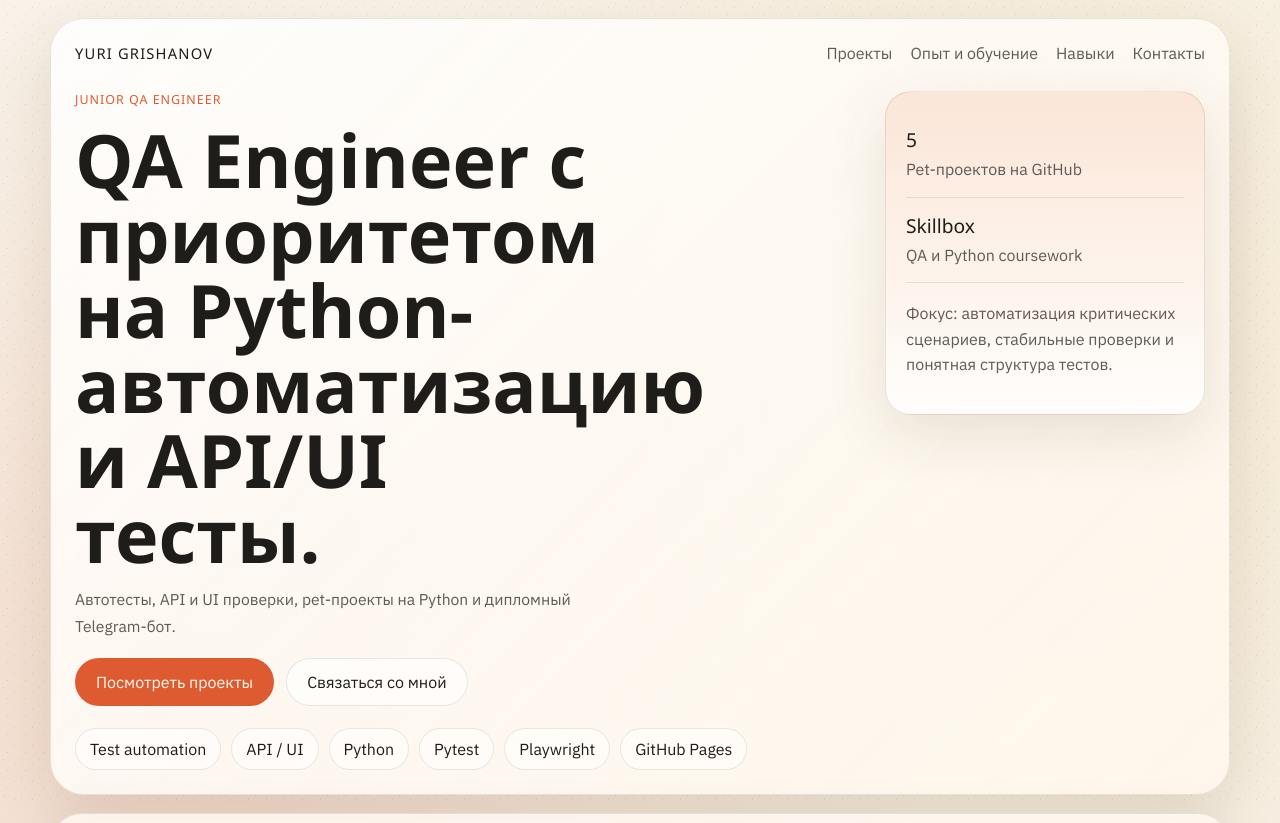
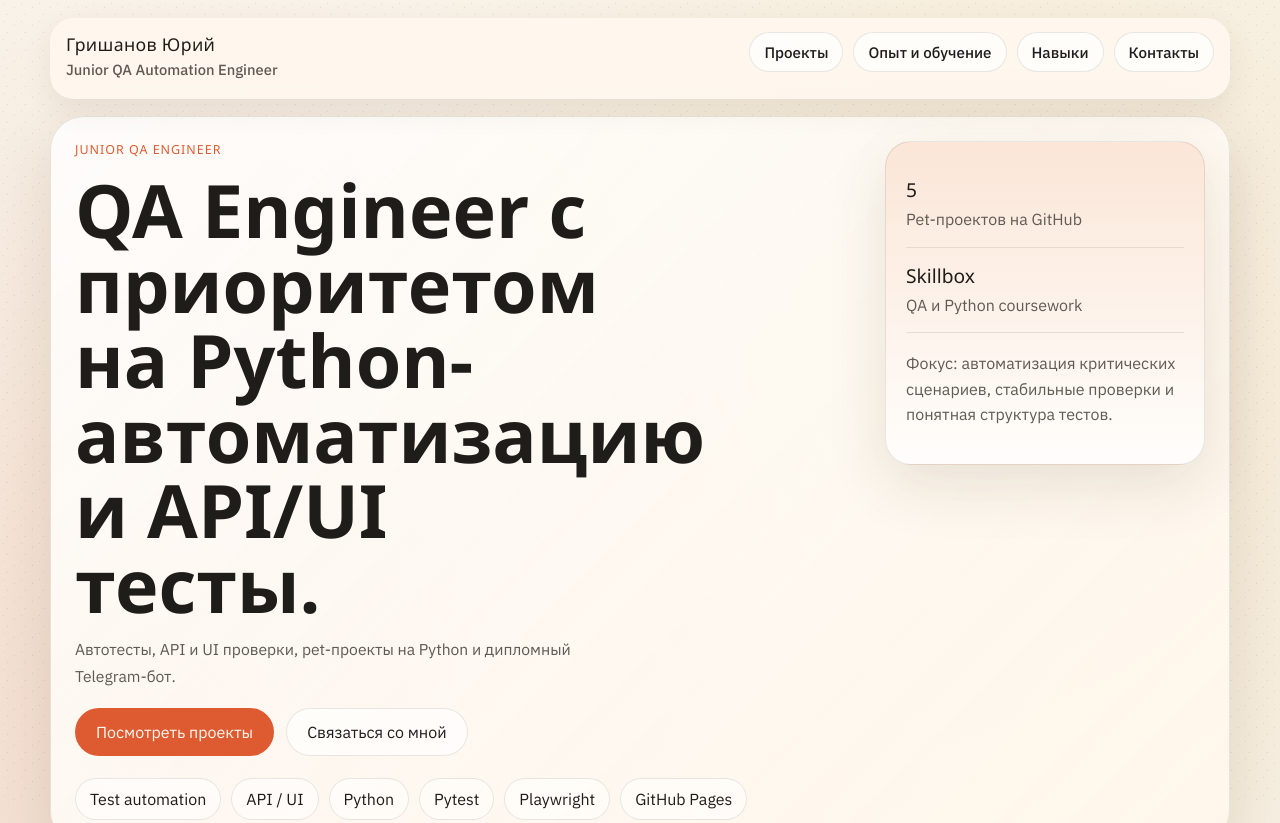
Before and after one commit to deusvu1t/deusvu1t.github.io, a plain HTML site: page index.html in a window 1280 px wide. Shown: the top 823 px of the page. Drawn offline with Linux system fonts and the light colour scheme; a web font is replaced by a local one.

Commit message:
refactor navigation and hero section for improved accessibility and styling

```diff
--- a/assets/css/style.css
+++ b/assets/css/style.css
@@ -77,17 +77,35 @@ a {
 }
 
 .hero {
+    scroll-margin-top: 110px;
     padding: 24px;
     border-radius: 34px;
     background: linear-gradient(135deg, rgba(255, 255, 255, 0.82), rgba(255, 247, 236, 0.92));
 }
 
 .topbar {
+    position: sticky;
+    top: 12px;
+    z-index: 100;
     display: flex;
     justify-content: space-between;
-    align-items: center;
+    align-items: flex-start;
     gap: 20px;
-    margin-bottom: 28px;
+    margin-bottom: 16px;
+    padding-bottom: 20px;
+    padding-top: 14px;
+    padding-left: 16px;
+    padding-right: 16px;
+    border-bottom: 1px solid var(--line);
+    border-radius: 24px;
+    background: rgba(255, 248, 239, 0.9);
+    backdrop-filter: blur(12px);
+    box-shadow: 0 10px 30px rgba(78, 49, 20, 0.08);
+}
+
+.brand-block {
+    display: inline-grid;
+    gap: 4px;
 }
 
 .brand,
@@ -101,23 +119,42 @@ a {
 }
 
 .brand {
+    font-size: 1.1rem;
+    letter-spacing: 0.02em;
+    text-transform: none;
+}
+
+.brand-role {
+    color: var(--muted);
     font-size: 0.92rem;
-    letter-spacing: 0.08em;
+    font-weight: 500;
 }
 
 .nav-links {
     display: flex;
     flex-wrap: wrap;
-    gap: 18px;
-    color: var(--muted);
+    justify-content: flex-end;
+    gap: 10px;
+    color: var(--ink);
 }
 
 .nav-links a:hover,
 .simple-link:hover,
 .project-card a:hover,
-.contact-links a:hover,
-.resume-links a:hover {
+.contact-links a:hover {
     color: var(--accent-strong);
+}
+
+.nav-links a {
+    display: inline-flex;
+    align-items: center;
+    min-height: 40px;
+    padding: 0 14px;
+    border: 1px solid var(--line);
+    border-radius: 999px;
+    background: rgba(255, 255, 255, 0.72);
+    font-size: 0.95rem;
+    font-weight: 500;
 }
 
 .hero-layout {
@@ -272,6 +309,7 @@ main {
 }
 
 .section {
+    scroll-margin-top: 110px;
     padding: 22px;
     border-radius: 32px;
     background: rgba(255, 250, 242, 0.84);
@@ -430,6 +468,12 @@ main {
         flex-direction: column;
         align-items: flex-start;
         margin-bottom: 30px;
+        padding-bottom: 16px;
+        top: 8px;
+    }
+
+    .nav-links {
+        justify-content: flex-start;
     }
 
     h1,
--- a/index.html
+++ b/index.html
@@ -13,9 +13,11 @@
 <body>
 <div class="noise"></div>
 <div class="page-shell">
-    <header class="hero" id="top">
-        <nav class="topbar">
-            <a class="brand" href="#top">YURI GRISHANOV</a>
+    <nav class="topbar" aria-label="Основная навигация">
+        <a class="brand-block" href="#top">
+            <span class="brand">Гришанов Юрий</span>
+            <span class="brand-role">Junior QA Automation Engineer</span>
+        </a>
         <div class="nav-links">
             <a href="#projects">Проекты</a>
             <a href="#background">Опыт и обучение</a>
@@ -24,6 +26,7 @@
         </div>
     </nav>
 
+    <header class="hero" id="top">
         <div class="hero-layout">
             <div class="hero-copy">
                 <p class="eyebrow">JUNIOR QA ENGINEER</p>
```
Lines whose indentation alone changed are shown as unchanged.
